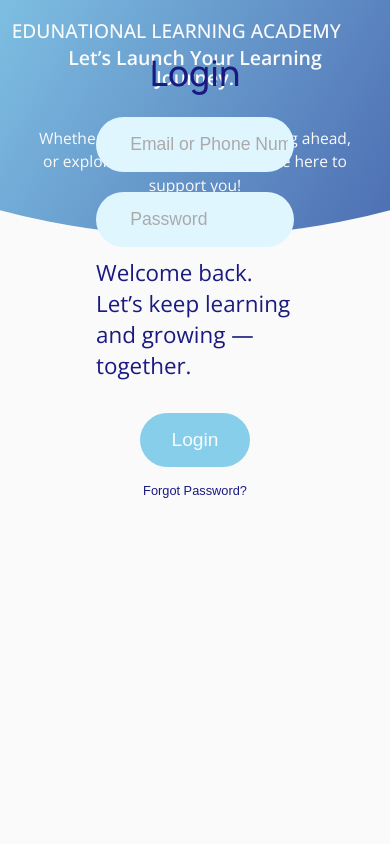
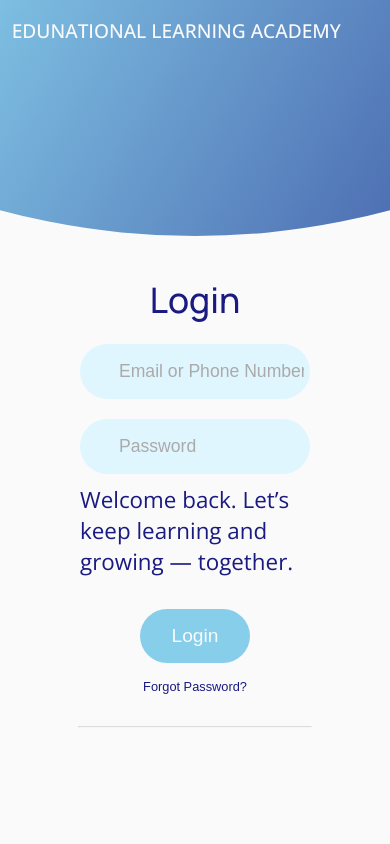
Before and after one commit to Edunation-Org/edunation-frontend, a React (Create React App) app: page /login in a window 390 px wide. Shown: the top 844 px of the page. Built offline with nearby package versions, Linux system fonts and the light colour scheme; no server answers.

Commit message:
AAT - Fixed login page

```diff
--- a/src/pages/Login-SignUp/Login-SignUp.css
+++ b/src/pages/Login-SignUp/Login-SignUp.css
@@ -499,45 +499,3 @@
     line-height: 1.5;
   }
 }
-
-
-
-
-
-@media (max-width: 870px) {
-  /* keep gradient in back */
-  .container:before {
-    z-index: 0 !important;
-  }
-
-  /* position forms normally in flow */
-  .signin-signup {
-    position: relative !important;
-    top: 0 !important;
-    left: 0 !important;
-    transform: none !important;
-    width: 100% !important;
-    z-index: 10 !important;
-    margin: 2rem 0 !important;
-  }
-
-  /* ensure sign-up form is fully visible */
-  .container.sign-up-mode .signin-signup {
-    top: 0 !important;
-    transform: none !important;
-    margin-top: 2rem !important;
-  }
-
-  /* stop hiding sign-up elements */
-  .container.sign-up-mode .left-panel .content,
-  .container.sign-up-mode .left-panel .image {
-    transform: none !important;
-    opacity: 1 !important;
-  }
-
-  /* hide the right (login) panel when in sign-up mode */
-  .container.sign-up-mode .right-panel {
-    opacity: 0 !important;
-    pointer-events: none !important;
-  }
-}
--- a/src/pages/Login-SignUp/Login-SignUp.jsx
+++ b/src/pages/Login-SignUp/Login-SignUp.jsx
@@ -1,64 +1,15 @@
 import "./Login-SignUp.css";
 import s from "./styles/Login-Form.module.css";
-import { useContext, useEffect, useRef, useState } from "react";
+import { useContext, useRef, useState } from "react";
 import LoginForm from "./components/Login-Form";
 import SignUpForm from "./components/SignUp-Form";
-import LoginPanel from "./components/Login-Panel";
-import SignUpPanel from "./components/SignUp-Panel";
 import AuthContext from "../../authentication/AuthContext";
 import { XMarkIcon } from "@heroicons/react/16/solid";
 
 function Login() {
   const { forgotPassword } = useContext(AuthContext);
-
-  const containerRef = useRef(null);
   const forgotPassContainerRef = useRef(null);
-
   const [email, setEmail] = useState("");
-
-  useEffect(() => {
-    const signInBtn = document.querySelector("#sign-in-btn");
-    const signUpBtn = document.querySelector("#sign-up-btn");
-
-    if (signInBtn && signUpBtn && containerRef.current) {
-      const container = containerRef.current;
-
-      const handleSignUpClick = () => container.classList.add("sign-up-mode");
-      const handleSignInClick = () =>
-        container.classList.remove("sign-up-mode");
-
-      signUpBtn.addEventListener("click", handleSignUpClick);
-      signInBtn.addEventListener("click", handleSignInClick);
-
-      return () => {
-        signUpBtn.removeEventListener("click", handleSignUpClick);
-        signInBtn.removeEventListener("click", handleSignInClick);
-      };
-    }
-  }, []);
-
-  useEffect(() => {
-    const forgotPassBtn = document.getElementById("forgot-pass-btn");
-    const closeBtn = document.getElementById("close-btn");
-
-    if (forgotPassBtn && closeBtn && forgotPassContainerRef.current) {
-      const forgotPassContainer = forgotPassContainerRef.current;
-
-      const handleForgotPassClick = () =>
-        forgotPassContainer.classList.add(s.active);
-
-      const handleCloseClick = () =>
-        forgotPassContainer.classList.remove(s.active);
-
-      forgotPassBtn.addEventListener("click", handleForgotPassClick);
-      closeBtn.addEventListener("click", handleCloseClick);
-
-      return () => {
-        forgotPassBtn.removeEventListener("click", handleForgotPassClick);
-        closeBtn.removeEventListener("click", handleCloseClick);
-      };
-    }
-  }, []);
 
   const handleForgotPassword = async (e) => {
     e.preventDefault();
@@ -71,20 +22,21 @@ function Login() {
   };
 
   return (
-    <div ref={containerRef} className="container">
+    <div className="container simple-layout">
       <h2 className="hero-btn">
         <a href="/">EDUNATIONAL LEARNING ACADEMY</a>
       </h2>
+
       <div className="forms-container">
         <div className="signin-signup">
           <LoginForm />
+
+          {/* simple divider */}
+          <hr style={{ width: "60%", margin: "2rem auto", opacity: 0.3 }} />
+
+          {/* sign-up placed below */}
           <SignUpForm />
         </div>
-      </div>
-
-      <div className="panels-container">
-        <LoginPanel />
-        <SignUpPanel />
       </div>
 
       <div ref={forgotPassContainerRef} className={s.forgotPasswordContainer}>
@@ -96,10 +48,7 @@ function Login() {
             </button>
           </div>
           <p>Please enter your email to reset your password.</p>
-          <form
-            onSubmit={handleForgotPassword}
-            className={s.forgotPasswordForm}
-          >
+          <form onSubmit={handleForgotPassword} className={s.forgotPasswordForm}>
             <input
               type="email"
               name="email"
```
Also changed, not shown: 1 other file (tests, documents, lock files or other folders).
